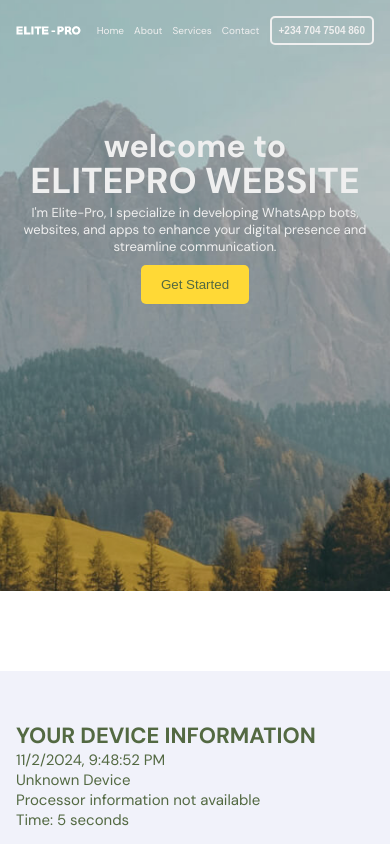
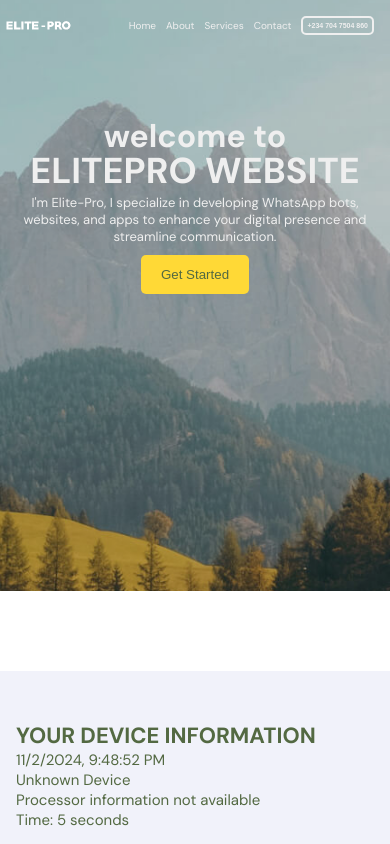
Before and after one commit to Chinedu-Bot/elitepro-website, a plain HTML site: page index.html in a window 390 px wide. Shown: the top 844 px of the page. Drawn offline with Linux system fonts and the light colour scheme; no server answers; a web font is replaced by a local one.

Commit message:
Chinedu-MD

```diff
--- a/styles.css
+++ b/styles.css
@@ -341,11 +341,11 @@ footer .container {
     }
 
     .btn-secondary {
-        font-size: 10px;
+        font-size: 7px;
     }
 
     .btn-secondary {
-        padding: 7px 7px;
+        padding: 4px 4px;
         background: transparent;
         outline: none;
         cursor: pointer;
@@ -354,6 +354,7 @@ footer .container {
 
     .logo {
         max-width: 65px;
+	margin-left: -10px;
     }
 
     .footer .container {
```
